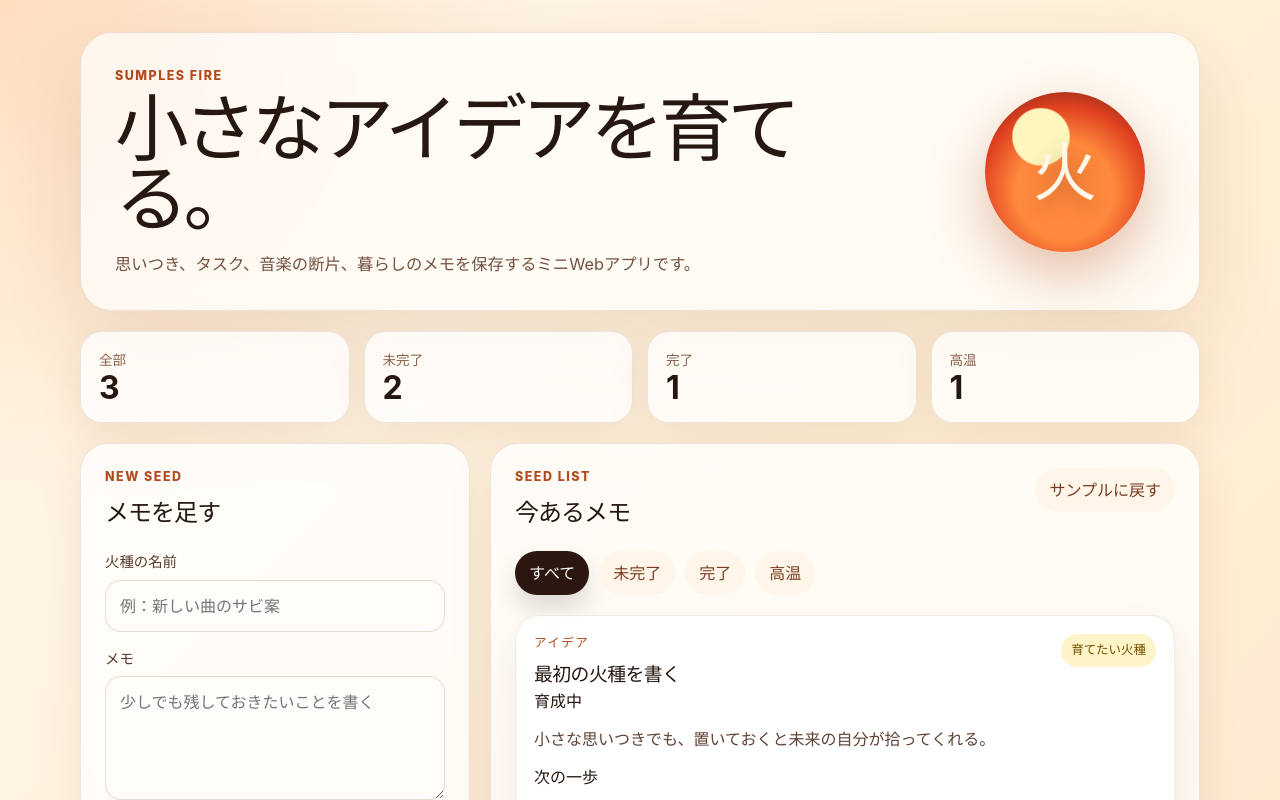
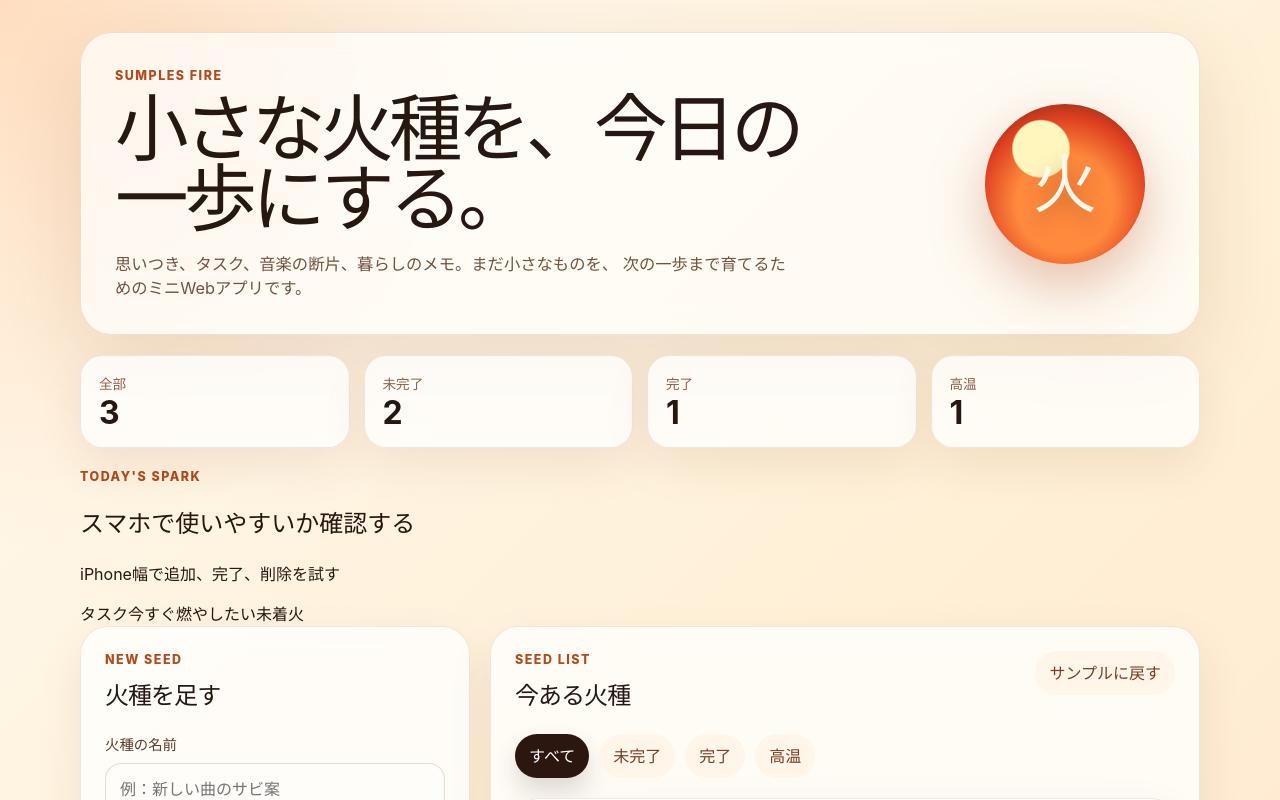
Before and after one commit to sunpotflower4460-cpu/sumples-fire, a React (Vite) app: page / in a window 1280 px wide. Shown: the top 800 px of the page. Built offline with nearby package versions, Linux system fonts and the light colour scheme.

Commit message:
feat: add focus seed and app quality copy

```diff
--- a/src/App.tsx
+++ b/src/App.tsx
@@ -3,30 +3,62 @@ import { FireFilters } from './components/FireFilters';
 import { FireForm } from './components/FireForm';
 import { FireStats } from './components/FireStats';
 import { useFireSeeds } from './hooks/useFireSeeds';
+import { categoryLabels, priorityLabels, stageLabels } from './types/fireSeed';
 
 export default function App() {
-  const { addSeed, deleteSeed, filter, filteredSeeds, resetSamples, setFilter, stats, toggleSeed } = useFireSeeds();
+  const {
+    addSeed,
+    deleteSeed,
+    filter,
+    filteredSeeds,
+    focusSeed,
+    notice,
+    resetSamples,
+    setFilter,
+    stats,
+    toggleSeed,
+  } = useFireSeeds();
 
   return (
     <main className="app-shell">
       <section className="hero">
         <div className="hero-copy">
           <p className="app-kicker">Sumples Fire</p>
-          <h1>小さなアイデアを育てる。</h1>
-          <p>思いつき、タスク、音楽の断片、暮らしのメモを保存するミニWebアプリです。</p>
+          <h1>小さな火種を、今日の一歩にする。</h1>
+          <p>
+            思いつき、タスク、音楽の断片、暮らしのメモ。まだ小さなものを、
+            次の一歩まで育てるためのミニWebアプリです。
+          </p>
         </div>
         <div className="hero-orb" aria-hidden="true">
           <span>火</span>
         </div>
       </section>
 
+      {notice ? <div className="toast" role="status">{notice}</div> : null}
+
       <FireStats stats={stats} />
+
+      {focusSeed ? (
+        <section className="focus-panel" aria-label="今日の火種">
+          <div>
+            <p className="eyebrow">Today&apos;s Spark</p>
+            <h2>{focusSeed.title}</h2>
+            <p>{focusSeed.nextAction || 'まずは1分だけ、この火種に触れてみましょう。'}</p>
+          </div>
+          <div className="focus-meta">
+            <span>{categoryLabels[focusSeed.category]}</span>
+            <span>{priorityLabels[focusSeed.priority]}</span>
+            <span>{stageLabels[focusSeed.stage]}</span>
+          </div>
+        </section>
+      ) : null}
 
       <div className="content-grid">
         <aside className="panel form-panel">
           <div className="section-heading">
             <p className="eyebrow">New Seed</p>
-            <h2>メモを足す</h2>
+            <h2>火種を足す</h2>
           </div>
           <FireForm onAddSeed={addSeed} />
         </aside>
@@ -35,7 +67,7 @@ export default function App() {
           <div className="list-header">
             <div className="section-heading">
               <p className="eyebrow">Seed List</p>
-              <h2>今あるメモ</h2>
+              <h2>今ある火種</h2>
             </div>
             <button className="ghost-button" type="button" onClick={resetSamples}>サンプルに戻す</button>
           </div>
@@ -49,7 +81,7 @@ export default function App() {
               ))
             ) : (
               <div className="empty-state">
-                <p>この条件のメモはまだありません。</p>
+                <p>この条件の火種はまだありません。</p>
                 <span>新しいひらめきを置いてみましょう。</span>
               </div>
             )}
```
